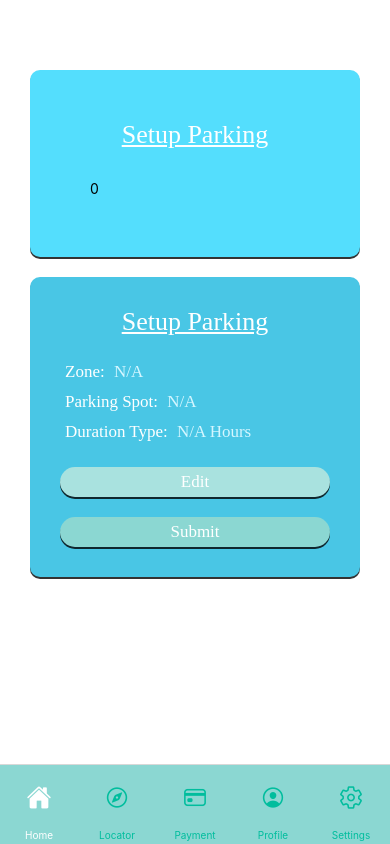
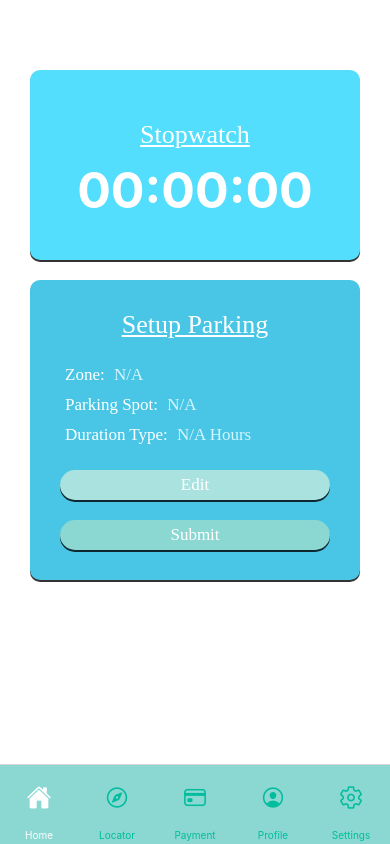
Before and after one commit to carinadyann/ParkingBuddy, a React Native app in the folder source_code/: screen /Home in a window 390 px wide. Built offline with nearby package versions, Linux system fonts and the light colour scheme.

Commit message:
stopwatch working-needs modification

```diff
--- a/source_code/navigation/screens/HomeScreen.js
+++ b/source_code/navigation/screens/HomeScreen.js
@@ -6,8 +6,9 @@ import DisplayComponent from '../DisplayComponent'; // Make sure this import is
 import { styles } from '../style';
 
 export default function HomeScreen({ navigation }) {
+    const [durationType, setDurationType] = React.useState(null);
+    const [stopwatchTime, setStopwatchTime] = React.useState({ h: 0, m: 0, s: 0, ms: 0 });
     const [stopwatchRunning, setStopwatchRunning] = React.useState(false);
-    const [stopwatchTime, setStopwatchTime] = React.useState({ h: 0, m: 0, s: 0, ms: 0 });
 
     // For modal
     const [modalVisible, setModalVisible] = React.useState(false);
@@ -19,44 +20,47 @@ export default function HomeScreen({ navigation }) {
         durationType: 'N/A'
     });
 
-    React.useEffect(() => {
-        let interval;
-        if (stopwatchRunning) {
-            interval = setInterval(() => {
-                setStopwatchTime(prevTime => {
-                    let updatedMs = prevTime.ms + 10;
-                    let updatedS = prevTime.s;
-                    let updatedM = prevTime.m;
-                    let updatedH = prevTime.h;
-
-                    if (updatedMs >= 100) {
-                        updatedS++;
-                        updatedMs = 0;
-                    }
-                    if (updatedS >= 60) {
-                        updatedM++;
-                        updatedS = 0;
-                    }
-                    if (updatedM >= 60) {
-                        updatedH++;
-                        updatedM = 0;
-                    }
-
-                    return { h: updatedH, m: updatedM, s: updatedS, ms: updatedMs };
-                });
-            }, 10);
-        } else {
-            clearInterval(interval);
+    const handleSubmit = () => {
+        const selectedTime = durationType;
+        if (!selectedTime) {
+            alert('Please select a duration type.');
+            return;
         }
-
-        return () => clearInterval(interval);
-    }, [stopwatchRunning]);
-
-    const handleSubmit = () => {
-        setStopwatchTime({ h: 0, m: 0, s: 0, ms: 0 });
+        const [hours, minutes] = selectedTime.split(':');
+        setStopwatchTime({ h: parseInt(hours), m: parseInt(minutes), s: 0 });
         setStopwatchRunning(true);
         setModalVisible(false);
     };
+
+    const handleDurationTypeChange = (value) => {
+        handleChange('durationType', value);
+        setDurationType(value);
+    };
+
+    React.useEffect(() => {
+        let timer;
+        if (stopwatchRunning) {
+            timer = setInterval(() => {
+                setStopwatchTime(prevTime => {
+                    let { h, m, s } = prevTime;
+                    if (s > 0) {
+                        return { h, m, s: s - 1 };
+                    } else if (m > 0) {
+                        return { h, m: m - 1, s: 59 };
+                    } else if (h > 0) {
+                        return { h: h - 1, m: 59, s: 59 };
+                    } else {
+                        clearInterval(timer);
+                        setStopwatchRunning(false);
+                        return { h, m, s };
+                    }
+                });
+            }, 1000);
+        } else {
+            clearInterval(timer);
+        }
+        return () => clearInterval(timer);
+    }, [stopwatchRunning]);
 
     const handleCancel = () => {
         setModalVisible(false);
@@ -104,8 +108,10 @@ export default function HomeScreen({ navigation }) {
             <BoxContainer style={styles.boxLight}>
                 <BoxContainer>
                     {/* Ensure DisplayComponent is properly receiving props */}
-                    <Text style={styles.textT}>Setup Parking</Text>
-                    <DisplayComponent time={stopwatchTime} />
+                    <Text style={styles.textT}>Stopwatch</Text>
+                    <Text style={styles.stopwatchText}>
+                    {`${stopwatchTime.h.toString().padStart(2, '0')}:${stopwatchTime.m.toString().padStart(2, '0')}:${stopwatchTime.s.toString().padStart(2, '0')}`}
+                    </Text>
                 </BoxContainer>
             </BoxContainer>
 
@@ -114,7 +120,7 @@ export default function HomeScreen({ navigation }) {
                 <BoxContainer style={styles.infoContainer}>
                     <Text style={styles.text}>Zone: <Text style={styles.formText}>{formData.zone}</Text>{'\n'}</Text>
                     <Text style={styles.text}>Parking Spot: <Text style={styles.formText}>{formData.parkingSpot}</Text>{'\n'}</Text>
-                    <Text style={styles.text}>Duration Type: <Text style={styles.formText}>{formData.durationType + ' Hours'}</Text>{'\n'}</Text>
+                    <Text style={styles.text}>Duration Type: <Text style={styles.formText}>{durationType ? durationType: 'N/A' + ' Hours'}</Text>{'\n'}</Text>
                 </BoxContainer>
 
                 <TouchableOpacity style={styles.buttonEdit} onPress={() => setModalVisible(true)}>
@@ -174,7 +180,8 @@ export default function HomeScreen({ navigation }) {
                             <Text style={styles.modalText}>Duration Type: </Text>
                             <RNPickerSelect
                                 value={formData.durationType}
-                                onValueChange={(itemValue) => handleChange('durationType', itemValue)}
+                                // onValueChange={(itemValue) => handleChange('durationType', itemValue)}
+                                onValueChange={handleDurationTypeChange}
                                 placeholder={{
                                     label: "Select a Duration ...",
                                     value: null,
--- a/source_code/navigation/style.js
+++ b/source_code/navigation/style.js
@@ -99,6 +99,12 @@ export const styles = StyleSheet.create({
         textDecorationLine: 'underline',
         textAlign: 'center',
     },
+    stopwatchText: {
+        fontSize: 50,
+        fontWeight: 'bold',
+        color: 'white',
+        textAlign: 'center',
+    },
     button: {
         alignItems: 'center',
         justifyContent: 'center',
```
